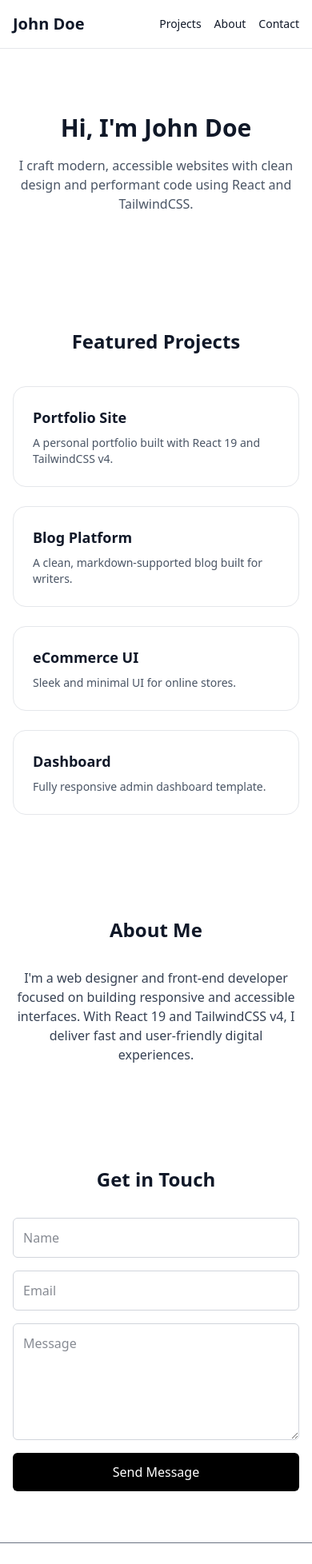
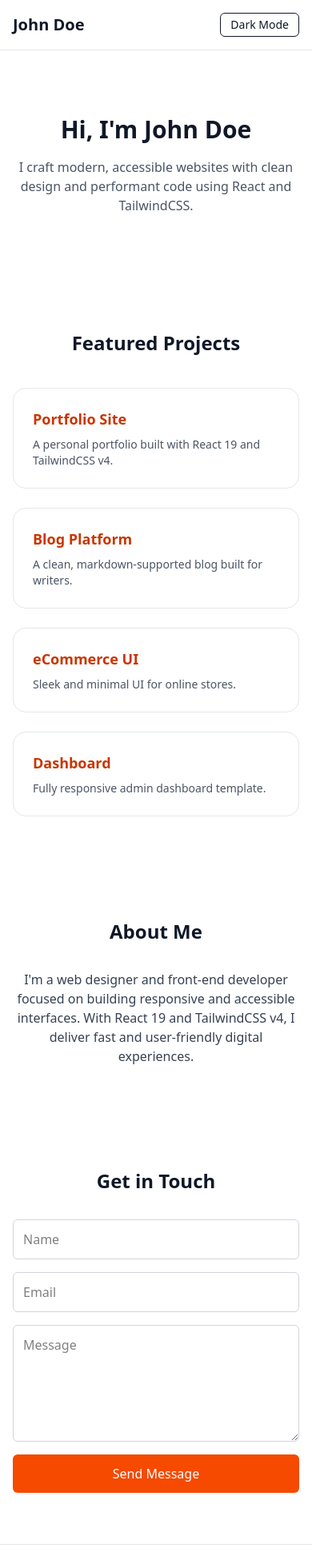
Before and after one commit to sovoessi/webmaster-dahkid, a React (Vite) app: page / in a window 390 px wide. Shown: the top 1956 px of the page at 80% size. Built offline with nearby package versions, Linux system fonts and the light colour scheme.

Commit message:
added dark mode option

```diff
--- a/src/App.jsx
+++ b/src/App.jsx
@@ -1,3 +1,5 @@
+import { useState, useEffect } from 'react';
+
 import Header from './components/Header';
 import Hero from './components/Hero';
 import Projects from './components/Projects';
@@ -27,9 +29,18 @@ const projectsData = [
 ];
 
 const App = () => {
+	const [darkMode, setDarkMode] = useState(false);
+
+	useEffect(() => {
+		document.documentElement.classList.toggle("dark", darkMode);
+	}, [darkMode]);
+
 	return (
-		<div className='min-h-screen bg-white text-gray-900 font-sans'>
-			<Header />
+		<div className='min-h-screen bg-warm-50 dark:bg-gray-900 text-gray-900 dark:text-gray-100 font-sans transition-colors'>
+			<Header
+				darkMode={darkMode}
+				setDarkMode={setDarkMode}
+			/>
 			<main className='w-full px-4 sm:px-8 md:px-12 max-w-7xl mx-auto'>
 				<Hero />
 				<Projects data={projectsData} />
--- a/src/components/About.jsx
+++ b/src/components/About.jsx
@@ -4,7 +4,7 @@ const About = () => (
 		className='py-16'
 	>
 		<h3 className='text-2xl font-bold mb-8 text-center'>About Me</h3>
-		<div className='max-w-3xl mx-auto text-center text-gray-700'>
+		<div className='max-w-3xl mx-auto text-center text-gray-700 dark:text-gray-300'>
 			<p>
 				I'm a web designer and front-end developer focused on building
 				responsive and accessible interfaces. With React 19 and TailwindCSS v4,
--- a/src/components/Contact.jsx
+++ b/src/components/Contact.jsx
@@ -8,21 +8,21 @@ const Contact = () => (
 			<input
 				type='text'
 				placeholder='Name'
-				className='border border-gray-300 p-3 rounded-md focus:outline-none focus:ring-2 focus:ring-black'
+				className='border border-gray-300 dark:border-gray-600 p-3 rounded-md bg-white dark:bg-gray-800 text-black dark:text-white focus:outline-none focus:ring-2 focus:ring-orange-500'
 			/>
 			<input
 				type='email'
 				placeholder='Email'
-				className='border border-gray-300 p-3 rounded-md focus:outline-none focus:ring-2 focus:ring-black'
+				className='border border-gray-300 dark:border-gray-600 p-3 rounded-md bg-white dark:bg-gray-800 text-black dark:text-white focus:outline-none focus:ring-2 focus:ring-orange-500'
 			/>
 			<textarea
 				placeholder='Message'
 				rows='5'
-				className='border border-gray-300 p-3 rounded-md focus:outline-none focus:ring-2 focus:ring-black'
+				className='border border-gray-300 dark:border-gray-600 p-3 rounded-md bg-white dark:bg-gray-800 text-black dark:text-white focus:outline-none focus:ring-2 focus:ring-orange-500'
 			/>
 			<button
 				type='submit'
-				className='bg-black text-white py-3 rounded-md hover:bg-gray-800 transition'
+				className='bg-orange-600 text-white py-3 rounded-md hover:bg-orange-700 transition'
 			>
 				Send Message
 			</button>
--- a/src/components/Footer.jsx
+++ b/src/components/Footer.jsx
@@ -1,5 +1,5 @@
 const Footer = () => (
-	<footer className='py-6 border-t text-center text-sm text-gray-500'>
+	<footer className='py-6 border-t border-gray-200 dark:border-gray-700 text-center text-sm text-gray-500 dark:text-gray-400'>
 		© {new Date().getFullYear()} John Doe. All rights reserved.
 	</footer>
 );
--- a/src/components/Header.jsx
+++ b/src/components/Header.jsx
@@ -1,12 +1,13 @@
-const Header = () => (
-	<header className='py-4 border-b border-gray-200 sticky top-0 bg-white z-10'>
+const Header = ({ darkMode, setDarkMode }) => (
+	<header className='py-4 border-b border-gray-200 dark:border-gray-700 sticky top-0 bg-warm-50 dark:bg-gray-900 z-10'>
 		<nav className='max-w-7xl mx-auto px-4 flex justify-between items-center'>
 			<h1 className='text-xl md:text-2xl font-bold'>John Doe</h1>
-			<ul className='flex gap-4 sm:gap-6 text-sm'>
+			<div className='flex items-center gap-4'>
+				<ul className='hidden sm:flex gap-4 sm:gap-6 text-sm'>
 					<li>
 						<a
 							href='#projects'
-						className='hover:text-gray-700'
+							className='hover:text-orange-600 dark:hover:text-orange-400'
 						>
 							Projects
 						</a>
@@ -14,7 +15,7 @@ const Header = () => (
 					<li>
 						<a
 							href='#about'
-						className='hover:text-gray-700'
+							className='hover:text-orange-600 dark:hover:text-orange-400'
 						>
 							About
 						</a>
@@ -22,12 +23,19 @@ const Header = () => (
 					<li>
 						<a
 							href='#contact'
-						className='hover:text-gray-700'
+							className='hover:text-orange-600 dark:hover:text-orange-400'
 						>
 							Contact
 						</a>
 					</li>
 				</ul>
+				<button
+					onClick={() => setDarkMode(!darkMode)}
+					className='text-sm px-3 py-1 border rounded-md dark:border-gray-600 hover:bg-orange-100 dark:hover:bg-gray-800'
+				>
+					{darkMode ? "Light" : "Dark"} Mode
+				</button>
+			</div>
 		</nav>
 	</header>
 );
--- a/src/components/Hero.jsx
+++ b/src/components/Hero.jsx
@@ -3,7 +3,7 @@ const Hero = () => (
 		<h2 className='text-3xl sm:text-4xl md:text-5xl font-bold mb-4 leading-tight'>
 			Hi, I'm John Doe
 		</h2>
-		<p className='text-base sm:text-lg md:text-xl text-gray-600 max-w-2xl mx-auto'>
+		<p className='text-base sm:text-lg md:text-xl text-gray-600 dark:text-gray-300 max-w-2xl mx-auto'>
 			I craft modern, accessible websites with clean design and performant code
 			using React and TailwindCSS.
 		</p>
--- a/src/components/Projects.jsx
+++ b/src/components/Projects.jsx
@@ -8,10 +8,14 @@ const Projects = ({ data }) => (
 			{data.map((project, idx) => (
 				<div
 					key={idx}
-					className='p-6 border border-gray-200 rounded-2xl hover:shadow-md transition duration-200'
+					className='p-6 border border-gray-200 dark:border-gray-700 rounded-2xl hover:shadow-md transition duration-200 bg-warm-50 dark:bg-gray-800'
 				>
-					<h4 className='text-lg font-semibold mb-2'>{project.title}</h4>
-					<p className='text-sm text-gray-600'>{project.description}</p>
+					<h4 className='text-lg font-semibold mb-2 text-orange-700 dark:text-orange-400'>
+						{project.title}
+					</h4>
+					<p className='text-sm text-gray-600 dark:text-gray-300'>
+						{project.description}
+					</p>
 				</div>
 			))}
 		</div>
```
Lines whose indentation alone changed are shown as unchanged.
